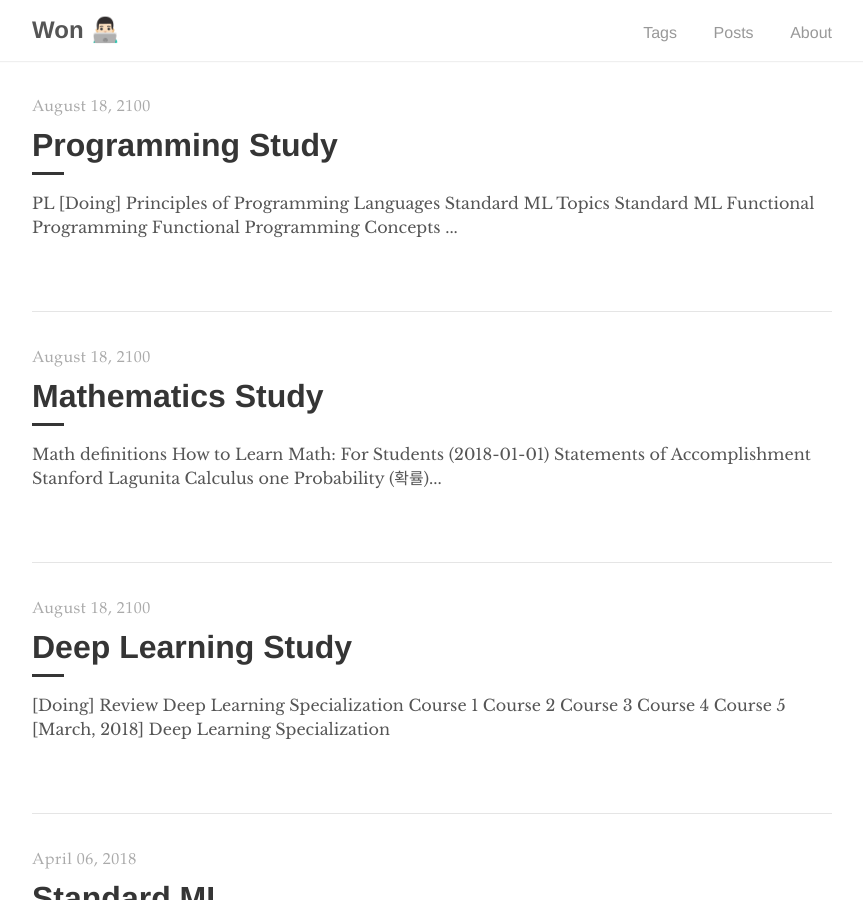
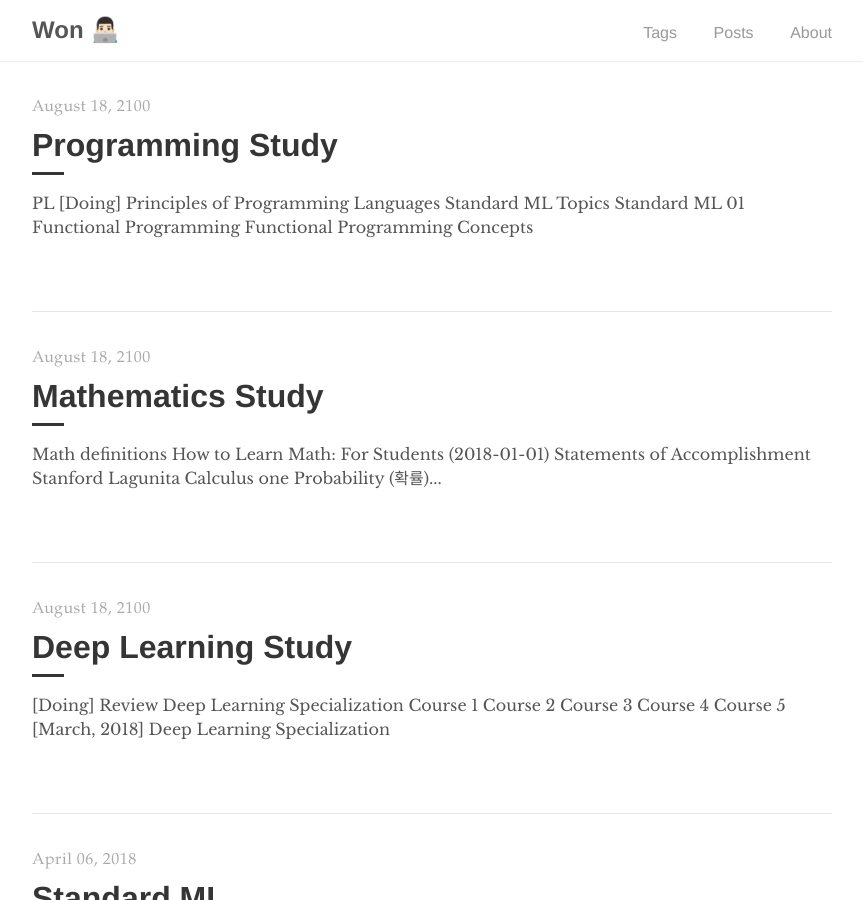
Before and after one commit to trilliwon/ABL, a Jekyll site: the page built from index.html, in a window 1280 px wide and 900 px high. Shown: the whole window, without its empty margins (208-1071 px from the left). Built offline with Jekyll 4.4.1, drawn with Linux system fonts in a browser that asks for light colours; nearby versions of some CDN libraries; the list of posts is cut into pages by our own code.

Commit message:
Fri Apr  6 17:16:01 KST 2018

```diff
--- a/_posts/2100-08-19-programming.md
+++ b/_posts/2100-08-19-programming.md
@@ -10,7 +10,7 @@
 
 - [Doing] Principles of Programming Languages
   - [Standard ML Topics](http://www.trilliwon.com/blog/2018-04-06/standard-ml-topics)
-  - [Standard ML](http://www.trilliwon.com/blog/2018-03-10/sml-01)
+  - [Standard ML 01](http://www.trilliwon.com/blog/2018-03-10/sml-01)
 
 - Functional Programming
   - [Functional Programming Concepts](http://www.trilliwon.com/blog/2018-03-13/functional-programming-concepts)
```
